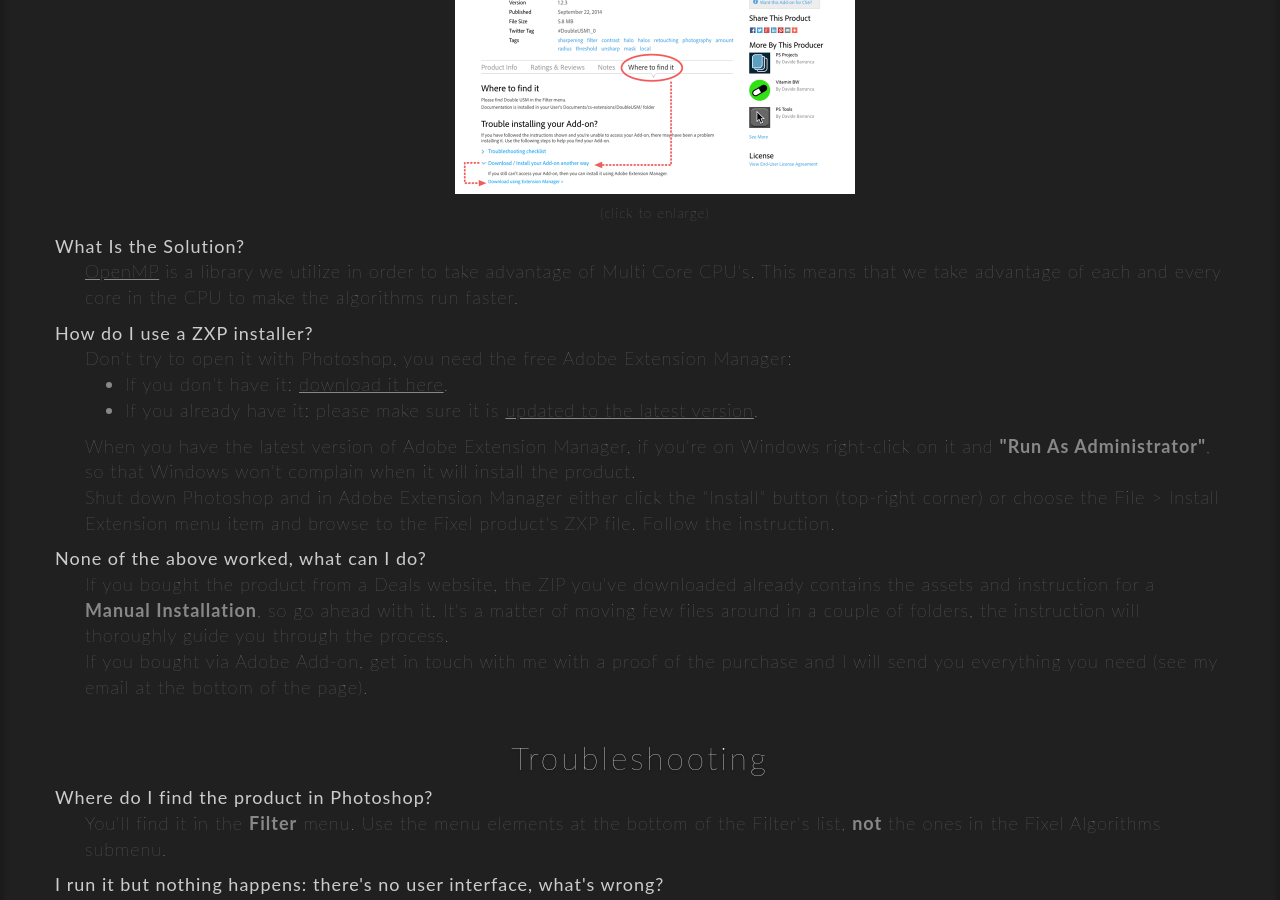
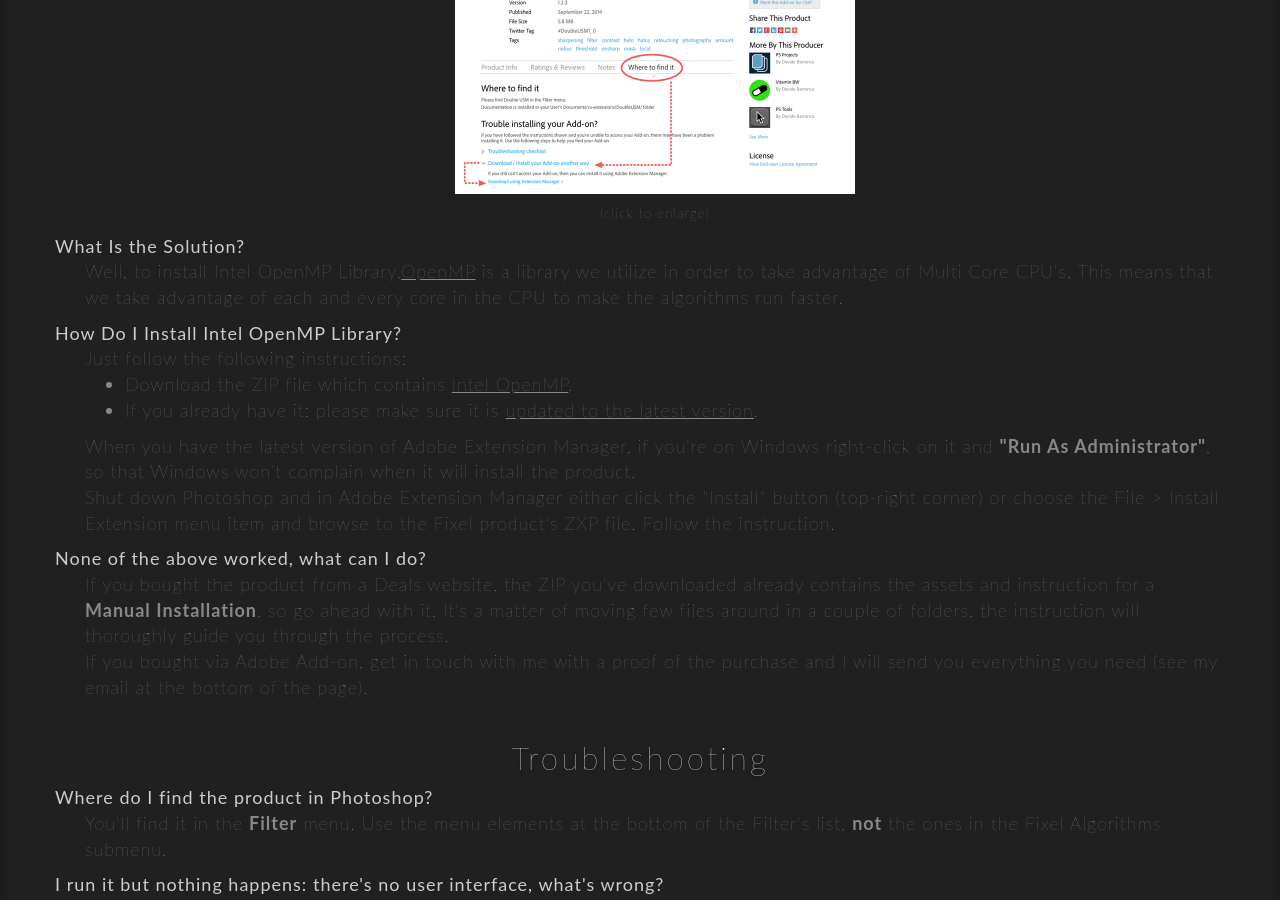
Before and after one commit to FixelAlgorithmsTeam/fixel, a Jekyll site: the page built from support/fixel-openmp-support.html, in a window 1280 px wide and 900 px high, scrolled down 824 px. Built offline with Jekyll 4.4.1, drawn with Linux system fonts in a browser that asks for light colours; nearby versions of some CDN libraries; comment, search, counter and statistics services are not loaded.

Commit message:
New 	- 	Added OpenMP support page. Fixed 	- 	B Known Issues 	-	C To Do 	- 	D Remarks 	- 	E

```diff
--- a/support/fixel-openmp-support.html
+++ b/support/fixel-openmp-support.html
@@ -41,13 +41,13 @@
 						</div>
 						<div class="def">
 							<dt>What Is the Solution?</dt>
-							<dd><a href="https://en.wikipedia.org/wiki/OpenMP" target="_blank">OpenMP</a> is a library we utilize in order to take advantage of Multi Core CPU's. This means that we take advantage of each and every core in the CPU to make the algorithms run faster.</dd>
+							<dd>Well, to install Intel OpenMP Library.<a href="https://en.wikipedia.org/wiki/OpenMP" target="_blank">OpenMP</a> is a library we utilize in order to take advantage of Multi Core CPU's. This means that we take advantage of each and every core in the CPU to make the algorithms run faster.</dd>
 						</div>
 						<div class="def">
-							<dt>How do I use a ZXP installer?</dt>
-							<dd>Don't try to open it with Photoshop, you need the free Adobe Extension Manager:
+							<dt>How Do I Install Intel OpenMP Library?</dt>
+							<dd>Just follow the following instructions:
 							<ul>
-								<li>If you don't have it: <a href="https://www.adobe.com/exchange/em_download/" target="_blank">download it here</a>.</li>
+								<li>Download the ZIP file which contains <a href="https://fixelalgorithms.co/support/IntelOpenMP1_0_000.zip" target="_blank">Intel OpenMP</a>.</li>
 								<li>If you already have it: please make sure it is <a href="https://www.adobe.com/exchange/em_updates/" target="_blank">updated to the latest version</a>.</li>
 							</ul>
 							When you have the latest version of Adobe Extension Manager, if you're on Windows right-click on it and <b>"Run As Administrator"</b>, so that Windows won't complain when it will install the product.
```
